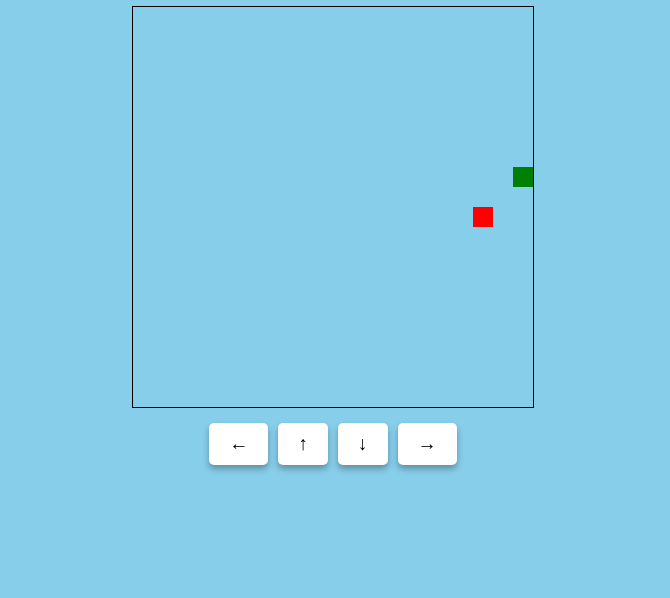
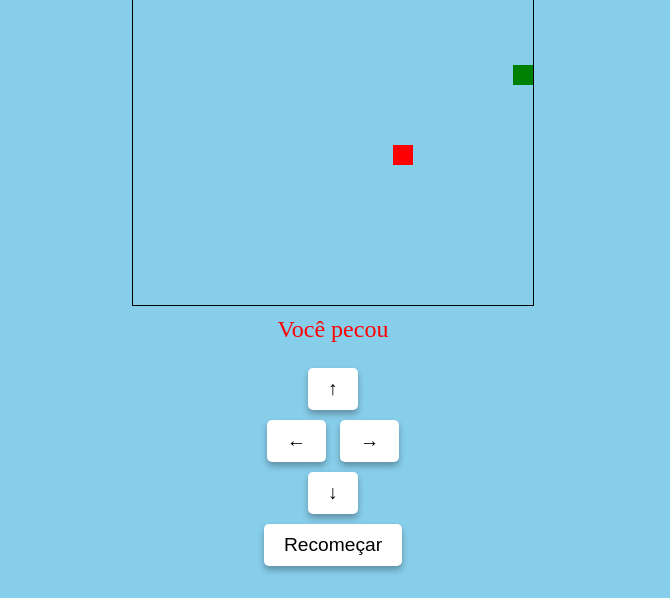
Before and after one commit to Desconhecido000/Jogo-da-cobrinha, a plain HTML site: page index.html in a window 1280 px wide. Shown: the part 202-800 px from the top of the page, without its empty margins (307-977 px from the left). Drawn offline with Linux system fonts and the light colour scheme.

Commit message:
index.html

```diff
--- a/index.html
+++ b/index.html
@@ -18,6 +18,12 @@
       justify-content: center;
       margin-top: 10px;
     }
+    .control {
+      display: flex;
+      flex-direction: column;
+      justify-content: center;
+      align-items: center;
+    }
     button {
       padding: 10px 20px;
       margin: 5px;
@@ -31,30 +37,53 @@
     button:hover {
       background-color: #f0f0f0;
     }
+    .message {
+      color: red;
+      font-size: 1.5em;
+      margin: 10px 0;
+      display: none;
+    }
   </style>
 </head>
 <body>
   <h1>Xandão - Igreja Presbiteriana Água Viva</h1>
   <canvas id="game" width="400" height="400"></canvas>
 
+  <div class="message" id="gameOverMessage">Você pecou</div>
+
   <div class="buttons">
-    <button onclick="changeDirection('left')">←</button>
-    <button onclick="changeDirection('up')">↑</button>
-    <button onclick="changeDirection('down')">↓</button>
-    <button onclick="changeDirection('right')">→</button>
+    <div class="control">
+      <button onclick="changeDirection('up')">↑</button>
+      <div>
+        <button onclick="changeDirection('left')">←</button>
+        <button onclick="changeDirection('right')">→</button>
+      </div>
+      <button onclick="changeDirection('down')">↓</button>
+    </div>
   </div>
+
+  <button id="restartButton" style="display:none;" onclick="restartGame()">Recomeçar</button>
 
   <script>
     const canvas = document.getElementById("game");
     const context = canvas.getContext("2d");
+    const message = document.getElementById("gameOverMessage");
+    const restartButton = document.getElementById("restartButton");
 
     const box = 20;
-    let snake = [{ x: 8 * box, y: 8 * box }];
-    let direction = "right";
-    let food = {
-      x: Math.floor(Math.random() * 19) * box,
-      y: Math.floor(Math.random() * 19) * box
-    };
+    let snake, direction, food, game;
+
+    function initializeGame() {
+      snake = [{ x: 8 * box, y: 8 * box }];
+      direction = "right";
+      food = {
+        x: Math.floor(Math.random() * 19) * box,
+        y: Math.floor(Math.random() * 19) * box
+      };
+      message.style.display = "none";
+      restartButton.style.display = "none";
+      game = setInterval(startGame, 100);
+    }
 
     function drawBackground() {
       context.fillStyle = "#87CEEB";
@@ -108,7 +137,8 @@
       const newHead = { x: snakeX, y: snakeY };
       if (snake.some(part => part.x === newHead.x && part.y === newHead.y) || snakeX < 0 || snakeY < 0 || snakeX >= canvas.width || snakeY >= canvas.height) {
         clearInterval(game);
-        alert("Game Over");
+        message.style.display = "block";
+        restartButton.style.display = "block";
       }
 
       snake.unshift(newHead);
@@ -121,7 +151,11 @@
       updateGame();
     }
 
-    const game = setInterval(startGame, 100);
+    function restartGame() {
+      initializeGame();
+    }
+
+    initializeGame();
   </script>
 </body>
 </html>
```
